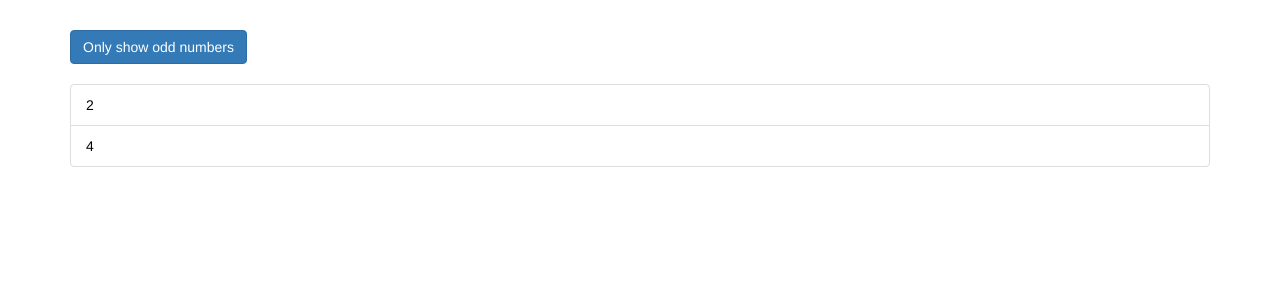
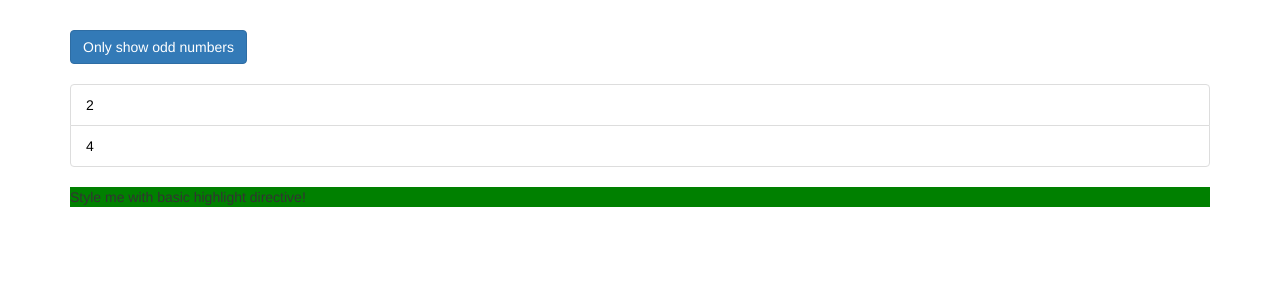
Before and after one commit to ArthurZPC/angular-learning, an Angular app: page / in a window 1280 px wide. Shown: the top 300 px of the page. Built offline with nearby package versions, Linux system fonts and the light colour scheme.

Commit message:
#094 lesson - directives :
- created basic highlight directive

```diff
--- a/src/app/app.component.html
+++ b/src/app/app.component.html
@@ -27,6 +27,7 @@
           </li>
         </div>
       </ul>
+      <p appBasicHighlight>Style me with basic highlight directive!</p>
     </div>
   </div>
 </div>
--- a/src/app/app.component.ts
+++ b/src/app/app.component.ts
@@ -1,10 +1,11 @@
 import { CommonModule } from '@angular/common';
 import { Component } from '@angular/core';
+import { BasicHighlightDirective } from './basic-highlight/basic-highlight.directive';
 
 @Component({
   standalone: true,
   selector: 'app-root',
-  imports: [CommonModule],
+  imports: [CommonModule, BasicHighlightDirective],
   templateUrl: './app.component.html',
   styleUrls: ['./app.component.css'],
 })
--- /dev/null
+++ b/src/app/basic-highlight/basic-highlight.directive.ts
@@ -0,0 +1,13 @@
+import { Directive, ElementRef, OnInit } from '@angular/core';
+
+@Directive({
+  selector: '[appBasicHighlight]',
+  standalone: true,
+})
+export class BasicHighlightDirective implements OnInit {
+  constructor(private elementRef: ElementRef) {}
+
+  ngOnInit(): void {
+    this.elementRef.nativeElement.style.backgroundColor = 'green';
+  }
+}
```
